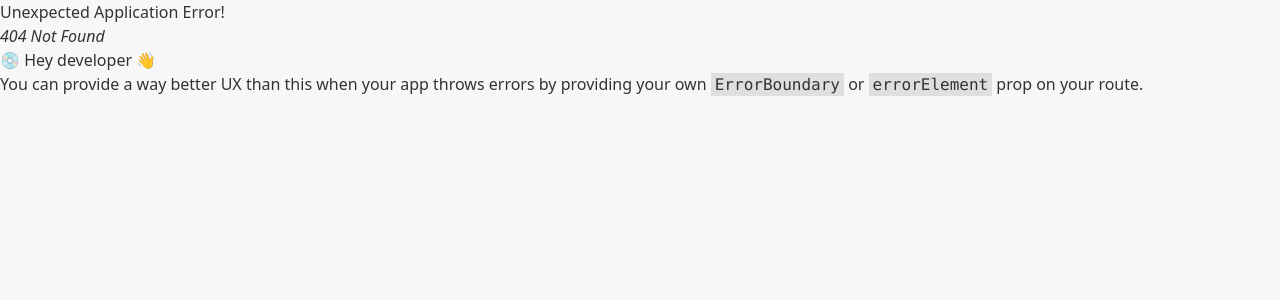
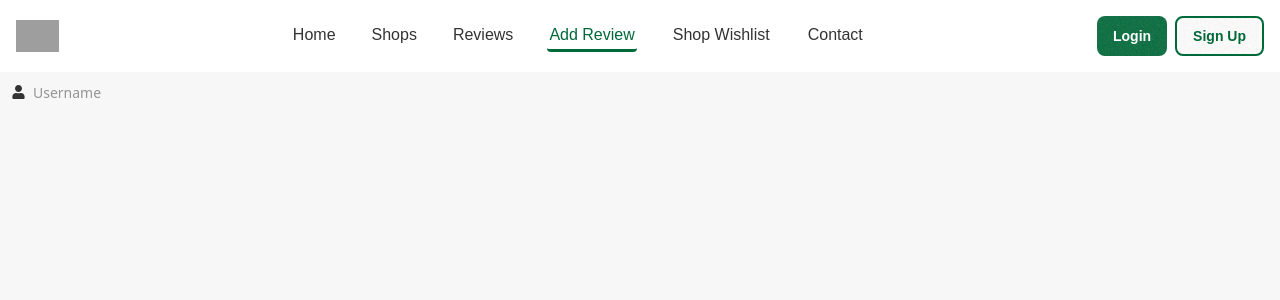
Before and after one commit to hsrokon/halal-rated, a React (Vite) app: page /addReviews in a window 1280 px wide. Before the commit this address had no page. Shown: the top 300 px of the page. Built offline with nearby package versions, Linux system fonts and the light colour scheme; grey boxes are pictures that could not be loaded.

Commit message:
middle-main section started

```diff
--- /dev/null
+++ b/src/components/main-middle/Popular.jsx
@@ -0,0 +1,14 @@
+import React from 'react';
+
+const Popular = () => {
+    return (
+        <div>
+            <div className="divider divider-start text-xs md:text-xl lg:text-2xl font-semibold lg:my-8
+            before:bg-primary after:bg-primary
+            before:h-[2px] after:h-[2px] before:flex-1 after:flex-1 text-primary">Popular Reviews</div>
+
+        </div>
+    );
+};
+
+export default Popular;
--- /dev/null
+++ b/src/components/main-middle/Rated.jsx
@@ -0,0 +1,11 @@
+import React from 'react';
+
+const Rated = () => {
+    return (
+        <div>
+            <h2 className="text-xs text-primary md:text-xl lg:text-2xl font-semibold lg:my-6 text-center italic">Rated</h2>
+        </div>
+    );
+};
+
+export default Rated;
--- a/src/components/navbar/Navbar.jsx
+++ b/src/components/navbar/Navbar.jsx
@@ -6,7 +6,7 @@ const Navbar = () => {
   const [isMobileMenuOpen, setIsMobileMenuOpen] = useState(false);
 
   return (
-    <nav className="bg-white border-gray-200">
+    <nav className="bg-white border-gray-200 font-poppins">
       <div className="max-w-screen-xl flex flex-wrap items-center justify-between mx-auto p-4">
         <a href="/" className="flex items-center space-x-3 rtl:space-x-reverse">
           <img src={'https://i.ibb.co/tp2thjR1/tr-ffl.png'} className="h-8" alt="Logo" />
@@ -63,23 +63,27 @@ const Navbar = () => {
           <ul className="flex flex-col font-medium p-4 md:p-0 mt-4 border border-gray-100 rounded-lg bg-gray-50 md:space-x-3 text-sm lg:text-base lg:space-x-8 rtl:space-x-reverse md:flex-row md:mt-0 md:border-0 md:bg-white">
 
             <NavLink to="/"
-              className="block py-2 px-3 rounded md:border-b-3 md:border-b-transparent md:hover:text-primary md:hover:border-b-primary md:py-0.5 md:px-1 transition-all duration-150 ease-in-out">
+              className="block py-2 px-3 rounded md:border-b-3 md:border-b-transparent md:hover:text-primary md:hover:border-b-primary md:py-0.5 md:px-0.5 transition-all duration-150 ease-in-out">
               Home
             </NavLink>
             <NavLink to="/shops"
-              className="block py-2 px-3 rounded md:border-b-3 md:border-b-transparent md:hover:text-primary md:hover:border-b-primary md:py-0.5  md:px-1 transition-all duration-150 ease-in-out">
+              className="block py-2 px-3 rounded md:border-b-3 md:border-b-transparent md:hover:text-primary md:hover:border-b-primary md:py-0.5 md:px-0.5 transition-all duration-150 ease-in-out">
               Shops
             </NavLink>
             <NavLink to="/reviews"
-              className="block py-2 px-3 rounded md:border-b-3 md:border-b-transparent md:hover:text-primary md:hover:border-b-primary md:py-0.5  md:px-1 transition-all duration-150 ease-in-out">
+              className="block py-2 px-3 rounded md:border-b-3 md:border-b-transparent md:hover:text-primary md:hover:border-b-primary md:py-0.5 md:px-0.5 transition-all duration-150 ease-in-out">
               Reviews
+            </NavLink>
+            <NavLink to="/addReviews"
+              className="block py-2 px-3 rounded md:border-b-3 md:border-b-transparent md:hover:text-primary md:hover:border-b-primary md:py-0.5 md:px-0.5 transition-all duration-150 ease-in-out">
+              Add Review
             </NavLink>
             <NavLink to="/shopWishlist"
               className="block py-2 px-3 rounded md:border-b-3 md:border-b-transparent md:hover:text-primary md:hover:border-b-primary md:py-0.5 md:px-1 transition-all duration-150 ease-in-out">
               Shop Wishlist
             </NavLink>
             <NavLink to="/contact"
-              className="block py-2 px-3 rounded md:border-b-3 md:border-b-transparent md:hover:text-primary md:hover:border-b-primary md:py-0.5  md:px-1 transition-all duration-150 ease-in-out">
+              className="block py-2 px-3 rounded md:border-b-3 md:border-b-transparent md:hover:text-primary md:hover:border-b-primary md:py-0.5 md:px-0.5 transition-all duration-150 ease-in-out">
               Contact
             </NavLink>
 
--- a/src/index.css
+++ b/src/index.css
@@ -33,3 +33,9 @@
     border-bottom: 3px solid #006939;
   }
 } */
+
+@import url('https://fonts.googleapis.com/css2?family=Poppins:ital,wght@0,100;0,200;0,300;0,400;0,500;0,600;0,700;0,800;0,900;1,100;1,200;1,300;1,400;1,500;1,600;1,700;1,800;1,900&display=swap');
+
+@theme {
+  --font-poppins : "Poppins", sans-serif;
+}
--- /dev/null
+++ b/src/pages/AddReviews.jsx
@@ -0,0 +1,25 @@
+import { FaUser } from "react-icons/fa";
+
+
+const AddReviews = () => {
+    return (
+        <div>
+            <form>
+                <label className="input validator">
+                <FaUser></FaUser>
+                <input
+                    type="text"
+                    required
+                    placeholder="Username"
+                    pattern="[A-Za-z][A-Za-z0-9\-]*"
+                    minlength="3"
+                    maxlength="30"
+                    title="Only letters, numbers or dash"
+                />
+                </label>
+            </form>
+        </div>
+    );
+};
+
+export default AddReviews;
--- a/src/pages/Home.jsx
+++ b/src/pages/Home.jsx
@@ -1,5 +1,6 @@
-import React from 'react';
 import Banner from '../components/banner/Banner';
+import Popular from '../components/main-middle/Popular';
+import Rated from '../components/main-middle/Rated';
 
 const Home = () => {
     return (
@@ -7,6 +8,10 @@ const Home = () => {
             <section>
                 <Banner></Banner>
             </section>
+            <main className='w-11/12 mx-auto my-4 grid grid-cols-12 font-poppins'>
+                <section className='col-span-9 mx-2'><Popular/></section>
+                <section className='col-span-3 mx-2'><Rated/></section>
+            </main>
         </div>
     );
 };
--- a/src/routes/router.jsx
+++ b/src/routes/router.jsx
@@ -3,6 +3,7 @@ import MainLayout from "../layouts/MainLayout";
 import Banner from "../components/banner/Banner";
 import Shops from "../pages/Shops";
 import Home from "../pages/Home";
+import AddReviews from "../pages/AddReviews";
 
 
 const router = createBrowserRouter([
@@ -17,6 +18,10 @@ const router = createBrowserRouter([
             {
                 path: '/shops',
                 element: <Shops></Shops>
+            },
+            {
+                path: '/addReviews',
+                element: <AddReviews></AddReviews>
             }
         ]
     },
```
